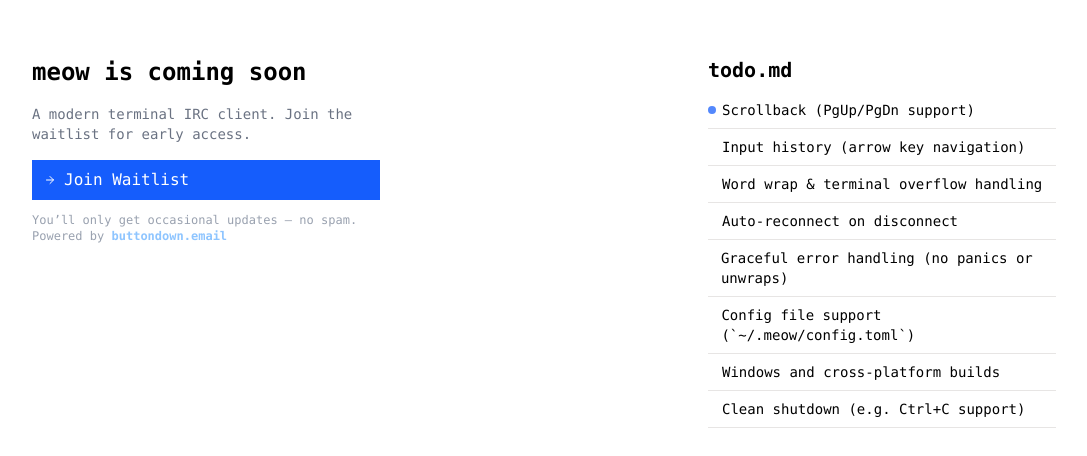
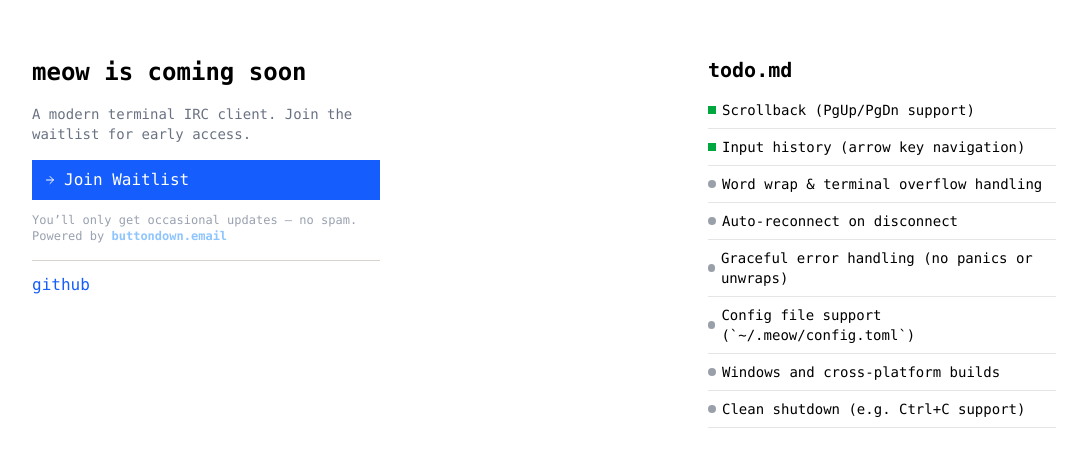
Before and after one commit to myferr/meow, a Next.js app in the folder waitlist/: page / in a window 1280 px wide. Shown: the part 158-614 px from the top of the page, without its empty margins (96-1183 px from the left). Built offline with nearby package versions, Linux system fonts and the light colour scheme.

Commit message:
fix(waitlist): Update feature status and add GitHub link

```diff
--- a/waitlist/app/page.tsx
+++ b/waitlist/app/page.tsx
@@ -8,9 +8,9 @@
   const [subscribed, setSubscribed] = useState(false);
 
   const featuresMap = [
-    { status: "inprogress", label: "Scrollback (PgUp/PgDn support)" },
+    { status: "complete", label: "Scrollback (PgUp/PgDn support)" },
     {
-      status: "not-in-progress",
+      status: "complete",
       label: "Input history (arrow key navigation)",
     },
     {
@@ -33,6 +33,12 @@
     },
   ];
 
+  const statusColorMap: Record<string, string> = {
+    complete: "bg-green-600",
+    inprogress: "bg-blue-600 animate-pulse",
+    "not-in-progress": "bg-gray-700 opacity-50 rounded-full",
+  };
+
   useEffect(() => {
     const subscribed_localStorage = localStorage.getItem("subscribed");
     if (subscribed && subscribed_localStorage != "yes") {
@@ -52,7 +58,6 @@
           <p className="text-sm text-gray-500">
             A modern terminal IRC client. Join the waitlist for early access.
           </p>
-
           {subscribed ? (
             <div className="p-4 border rounded bg-green-50 text-green-700">
               <p>Thanks for subscribing! We'll keep you posted</p>
@@ -92,6 +97,15 @@
               </form>
             </div>
           )}
+          <div className="border-stone-300 border-t py-3">
+            <Link
+              href={"https://github.com/myferr/meow"}
+              target="_blank"
+              className="hover:before:content-['->'] hover:before:mr-1 text-blue-600 hover:underline hover:text-blue-700"
+            >
+              github
+            </Link>
+          </div>
         </div>
 
         {/* Right Section */}
@@ -104,7 +118,7 @@
                 className="flex gap-1.5 items-center border-stone-200 pb-2 border-b text-sm"
               >
                 <div
-                  className={`w-2 h-2 bg-${i.status == "inprogress" ? "blue-600" : "gray-700"} ${i.status == "inprogress" ? "animate-pulse" : "opacity-50"} rounded-full`}
+                  className={`w-2 h-2 ${statusColorMap[i.status] || "bg-gray-400"}`}
                 />{" "}
                 {i.label}
               </li>
```
